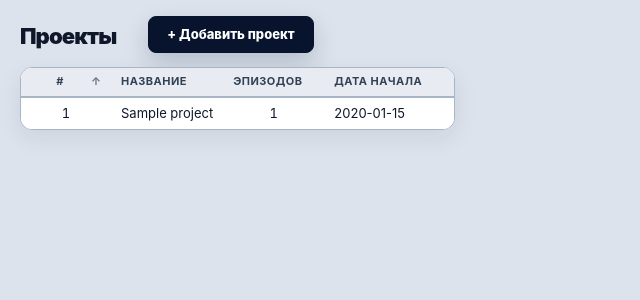
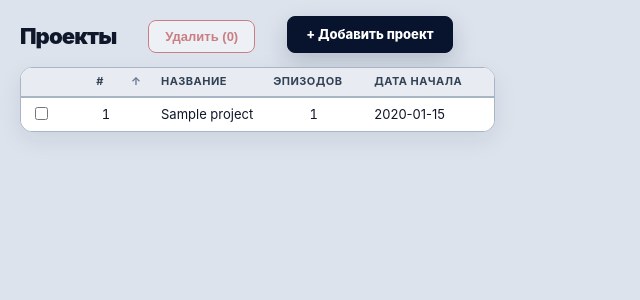
Before and after one commit to lalex321/DubStudio, a FastAPI app: page /projects in a window 1280 px wide. Shown: the part 49-349 px from the top of the page, without its empty margins (0-640 px from the left). Run offline with FastAPI, Linux system fonts and the light colour scheme; the visitor is signed in with stand-in values (Sample User, id 1); tables that the repository leaves empty hold one stand-in row (values such as "Sample post").

Commit message:
Let admins bulk-delete projects from the list
Add a checkbox column in the projects grid, a "Удалить (N)"
button that enables when at least one is picked, and a native
confirm dialog that spells out the titles about to be wiped.
POST /projects/delete cascades WordCount → Episode →
Assignment → Character → Project in one transaction, then
flashes the count.

Admin-only to keep it off the plate of non-admin helpers who
may show up later.

Co-Authored-By: Claude Opus 4.7 (1M context) <noreply@anthropic.com>

```diff
--- a/app.py
+++ b/app.py
@@ -205,6 +205,53 @@ async def projects_list(request: Request):
 
 
 # ---------- new project (upload) ----------
+@app.post("/projects/delete")
+async def projects_delete(request: Request):
+    if (r := _require_admin(request)):
+        return r
+    form = await request.form()
+    raw_ids = form.getlist("project_ids")
+    ids: list[int] = []
+    for v in raw_ids:
+        try:
+            ids.append(int(v))
+        except (TypeError, ValueError):
+            continue
+    if not ids:
+        return RedirectResponse("/projects", status_code=303)
+
+    deleted = 0
+    with Session(engine) as s:
+        for pid in ids:
+            project = s.get(Project, pid)
+            if not project:
+                continue
+            ep_ids = [
+                e.id for e in s.exec(select(Episode).where(Episode.project_id == pid)).all()
+            ]
+            if ep_ids:
+                for wc in s.exec(
+                    select(WordCount).where(WordCount.episode_id.in_(ep_ids))
+                ).all():
+                    s.delete(wc)
+                for e in s.exec(select(Episode).where(Episode.project_id == pid)).all():
+                    s.delete(e)
+            for a in s.exec(
+                select(Assignment).where(Assignment.project_id == pid)
+            ).all():
+                s.delete(a)
+            for c in s.exec(
+                select(Character).where(Character.project_id == pid)
+            ).all():
+                s.delete(c)
+            s.delete(project)
+            deleted += 1
+        s.commit()
+
+    _flash(request, f"Удалено проектов: {deleted}", level="success" if deleted else "error")
+    return RedirectResponse("/projects", status_code=303)
+
+
 @app.get("/projects/new", response_class=HTMLResponse)
 async def project_new_form(request: Request):
     if (r := _require_auth(request)):
--- a/static/styles.css
+++ b/static/styles.css
@@ -200,6 +200,24 @@ a:hover { color: var(--primary-hover); }
   font-size: 14px;
   border-radius: 12px;
 }
+
+.btn-danger {
+  background: var(--panel);
+  border-color: var(--danger);
+  color: var(--danger);
+  padding: 8px 16px;
+  font-weight: 700;
+  font-size: 13px;
+}
+.btn-danger:hover:not(:disabled) {
+  background: var(--danger);
+  color: var(--primary-fg);
+  border-color: var(--danger);
+}
+
+.col-check { width: 28px; text-align: center; }
+.col-check input[type="checkbox"] { cursor: pointer; }
+.col-click { cursor: pointer; }
 
 .btn-ghost {
   background: transparent;
--- a/templates/projects.html
+++ b/templates/projects.html
@@ -2,14 +2,20 @@
 {% block content %}
 <section class="page-head">
   <h1>Проекты</h1>
+  {% if is_admin and projects %}
+  <button id="delete-btn" type="button" class="btn btn-danger" disabled>Удалить (0)</button>
+  {% endif %}
   <a class="btn btn-primary" href="/projects/new">+ Добавить проект</a>
 </section>
 
 {% if projects %}
+<form id="delete-form" method="post" action="/projects/delete" class="inline-form"></form>
+
 <div class="grid-wrap">
 <table class="grid grid-natural" id="projects-grid">
   <thead>
     <tr>
+      {% if is_admin %}<th class="col-check"></th>{% endif %}
       <th class="col-num sortable" data-sort-type="num" data-sort-dir="asc">#<span class="sort-arrow">↑</span></th>
       <th class="sortable" data-sort-type="text">Название<span class="sort-arrow"></span></th>
       <th class="col-num sortable" data-sort-type="num">Эпизодов<span class="sort-arrow"></span></th>
@@ -18,18 +24,58 @@
   </thead>
   <tbody>
     {% for p in projects %}
-    <tr onclick="location.href='/projects/{{ p.id }}'">
-      <td class="col-num">{{ p.number }}</td>
-      <td>{{ p.title }}</td>
-      <td class="col-num">{{ p.episodes }}</td>
-      <td class="col-date">{{ p.start_date }}</td>
+    <tr data-project-id="{{ p.id }}" data-project-title="{{ p.title }}">
+      {% if is_admin %}<td class="col-check"><input type="checkbox" class="row-check" value="{{ p.id }}"></td>{% endif %}
+      <td class="col-num col-click">{{ p.number }}</td>
+      <td class="col-click">{{ p.title }}</td>
+      <td class="col-num col-click">{{ p.episodes }}</td>
+      <td class="col-date col-click">{{ p.start_date }}</td>
     </tr>
     {% endfor %}
   </tbody>
 </table>
 </div>
 <script src="{{ url_for('static', path='/sort.js') }}"></script>
-<script>attachSort(document.getElementById('projects-grid'));</script>
+<script>
+attachSort(document.getElementById('projects-grid'));
+
+document.querySelectorAll('#projects-grid .col-click').forEach(td => {
+  td.addEventListener('click', () => {
+    const id = td.closest('tr').dataset.projectId;
+    location.href = `/projects/${id}`;
+  });
+});
+
+{% if is_admin %}
+(function () {
+  const btn = document.getElementById('delete-btn');
+  const form = document.getElementById('delete-form');
+  const checks = document.querySelectorAll('.row-check');
+  const update = () => {
+    const n = document.querySelectorAll('.row-check:checked').length;
+    btn.textContent = `Удалить (${n})`;
+    btn.disabled = n === 0;
+  };
+  checks.forEach(c => c.addEventListener('change', update));
+  btn.addEventListener('click', () => {
+    const picked = Array.from(document.querySelectorAll('.row-check:checked'));
+    if (!picked.length) return;
+    const titles = picked.map(c => c.closest('tr').dataset.projectTitle);
+    const msg = `Удалить ${picked.length} проект(а): «${titles.join('», «')}»?\n\nСерии, персонажи, ручные правки будут потеряны.`;
+    if (!window.confirm(msg)) return;
+    form.innerHTML = '';
+    picked.forEach(c => {
+      const inp = document.createElement('input');
+      inp.type = 'hidden';
+      inp.name = 'project_ids';
+      inp.value = c.value;
+      form.appendChild(inp);
+    });
+    form.submit();
+  });
+})();
+{% endif %}
+</script>
 {% else %}
 <section class="empty">
   <p class="muted">Пока ни одного проекта.</p>
```
